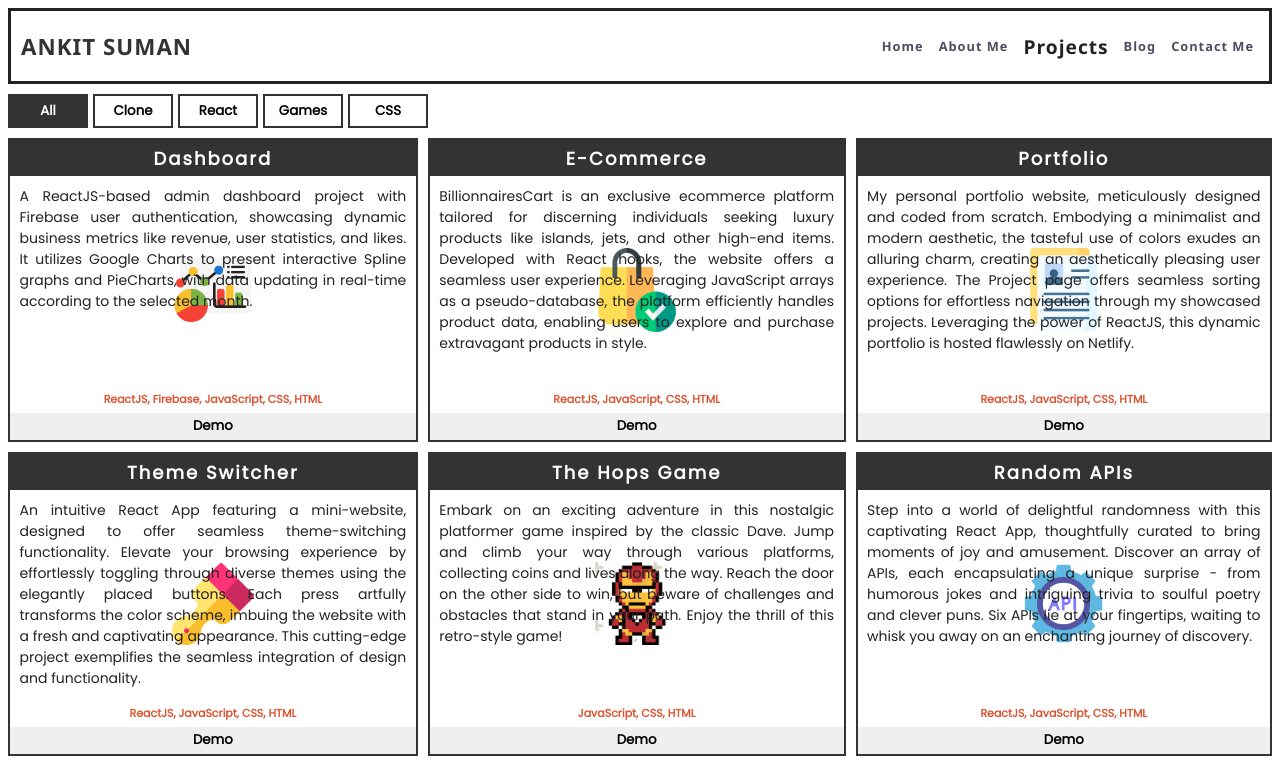
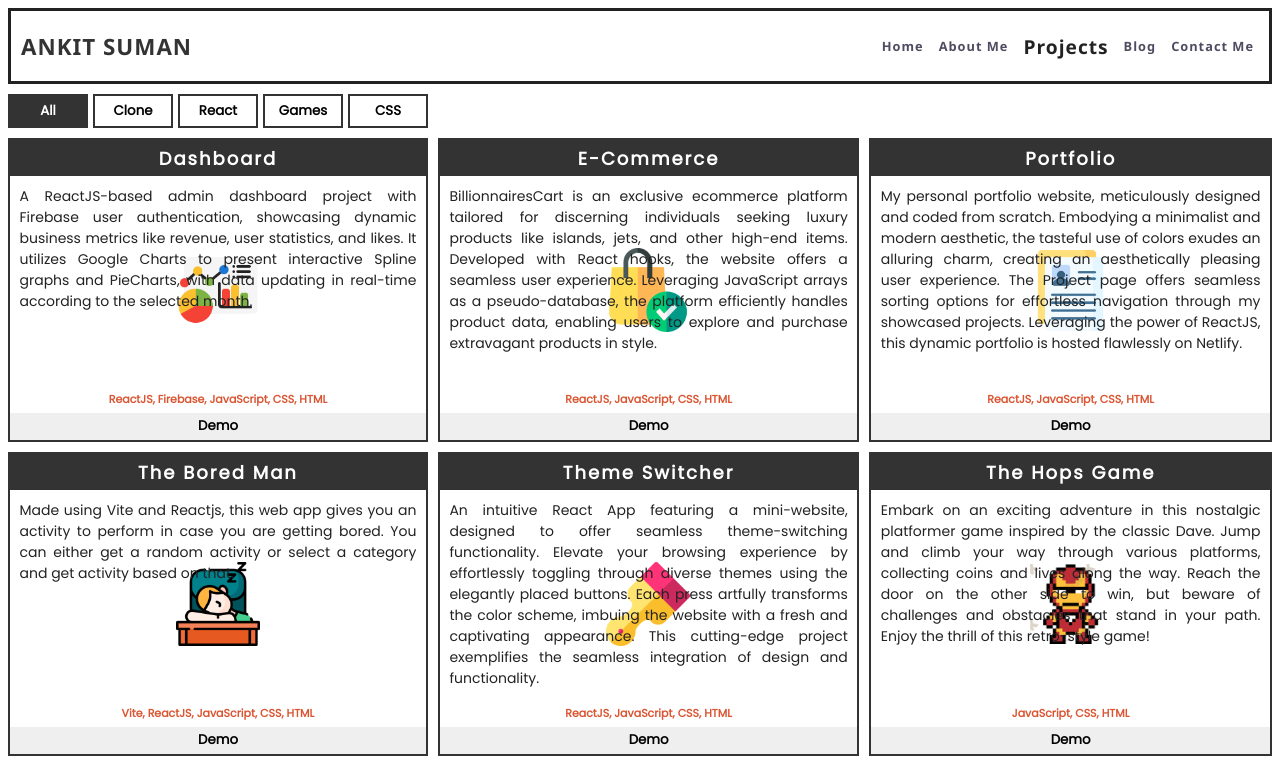
Before and after one commit to ankit-suman-07/new-portfolio, a React (Create React App) app: page /projects in a window 1280 px wide. Shown: the top 764 px of the page. Built offline with nearby package versions, Linux system fonts and the light colour scheme.

Commit message:
Vite-Bored-Api

```diff
--- a/src/helper/ProjectList.js
+++ b/src/helper/ProjectList.js
@@ -13,6 +13,7 @@ import Clock from "../assets/wall-clock.png";
 import Tracker from "../assets/finance.png";
 import Snake from "../assets/cobra.png";
 import Hops from "../assets/hero.png";
+import Bored from "../assets/sleeping.png";
 
 export const ProjectList = [
   {
@@ -38,6 +39,14 @@ export const ProjectList = [
     tag: ["all", "react"],
     background : Portfolio,
     description : "My personal portfolio website, meticulously designed and coded from scratch. Embodying a minimalist and modern aesthetic, the tasteful use of colors exudes an alluring charm, creating an aesthetically pleasing user experience. The Project page offers seamless sorting options for effortless navigation through my showcased projects. Leveraging the power of ReactJS, this dynamic portfolio is hosted flawlessly on Netlify.",
+  },
+  {
+    name: "The Bored Man",
+    skills: "Vite, ReactJS, JavaScript, CSS, HTML",
+    url : "https://vite-bored-api.netlify.app/",
+    tag: ["all", "react"],
+    background: Bored,
+    description: "Made using Vite and Reactjs, this web app gives you an activity to perform in case you are getting bored. You can either get a random activity or select a category and get activity based on that.",
   },
   {
     name: "Theme Switcher",
```
Also changed, not shown: src/assets/sleeping.png (added).
